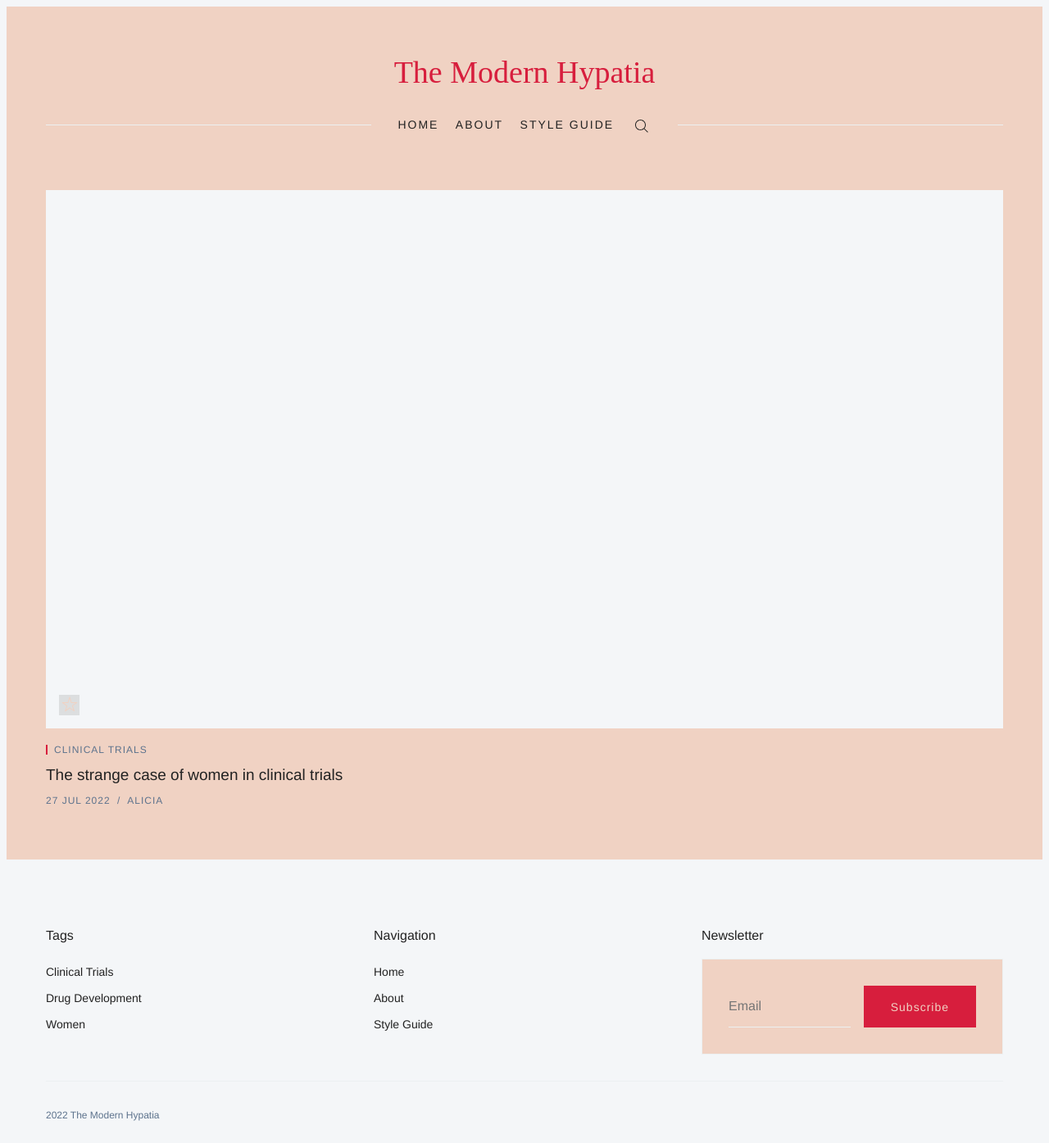
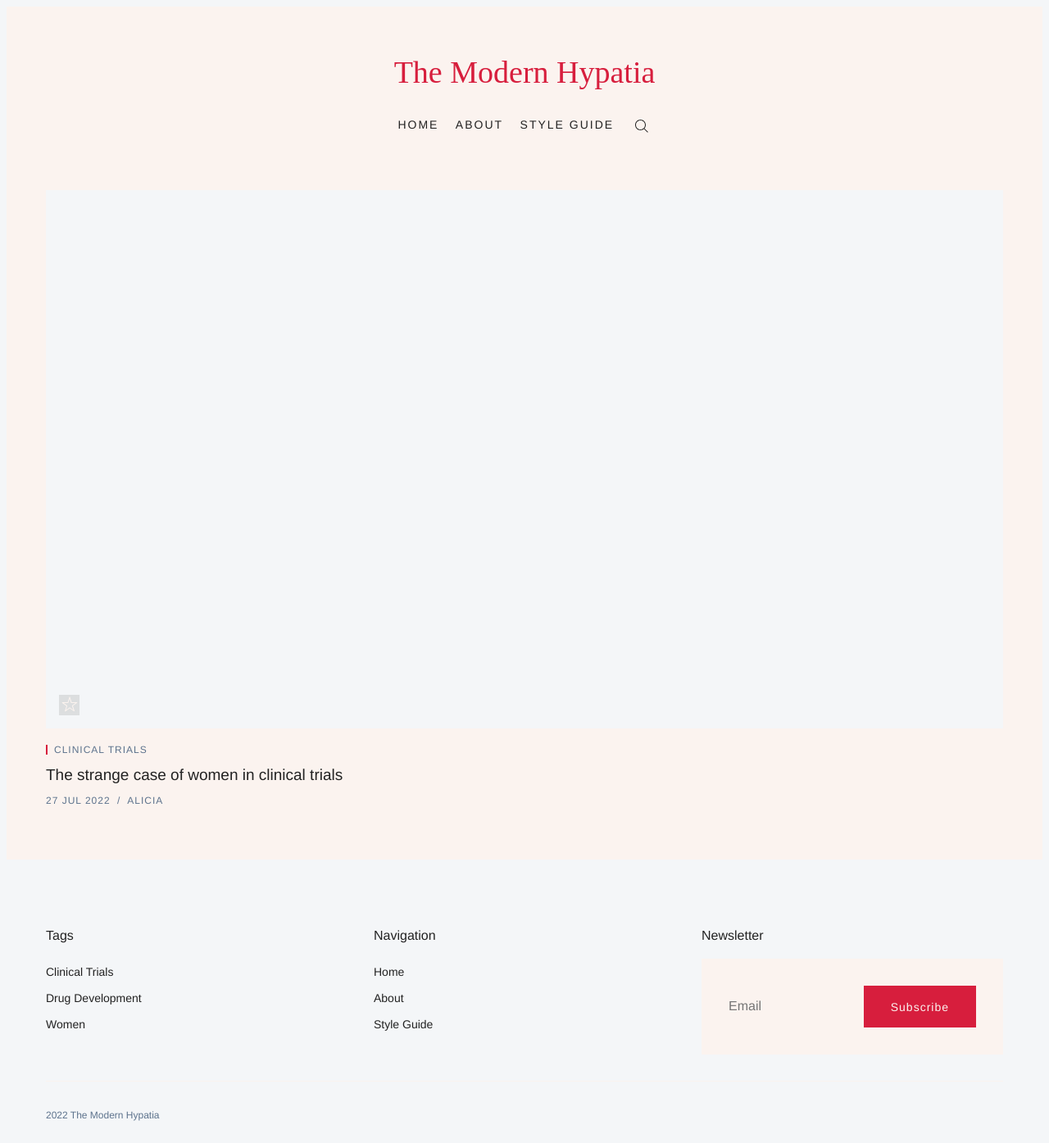
Before and after one commit to the-modern-hypatia/blog, a Jekyll site: the page built from index.html, in a window 1280 px wide. Shown: the whole page at 82% size. Built offline with Jekyll 4.4.1, drawn with Linux system fonts in a browser that asks for light colours; some web fonts are replaced; the list of posts is cut into pages by our own code.

Commit message:
Update _colors.scss

```diff
--- a/_sass/settings/_colors.scss
+++ b/_sass/settings/_colors.scss
@@ -4,7 +4,7 @@
 
 // Colors
 $color-brand: #d71e3d;
-$color-white: #f0d2c3;
+$color-white: #FBF3EF;
 $color-black: #000000;
 $color-text:  #222222;
 $color-gray:  #5D738D;
@@ -16,7 +16,7 @@ $bg-white:        $color-white;
 $bg-dark-opacity: rgba($color-black, .1);
 
 // Border
-$color-border: #ECF0F1;
+$color-border: #FBF3EF;
 
 // Links
 $color-link: $color-text;
```
